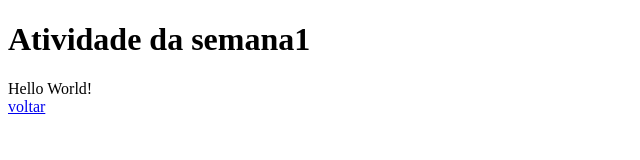
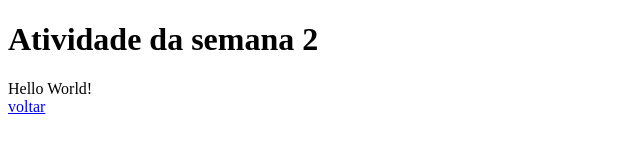
Before and after one commit to Victor0504/laboratorionoite, a plain HTML site: page semana2.html in a window 1280 px wide. Shown: the full height of the page, 0-640 px from the left. Drawn offline with Linux system fonts and the light colour scheme.

Commit message:
Update semana2.html

```diff
--- a/semana2.html
+++ b/semana2.html
@@ -8,7 +8,7 @@
 </head>
 
 <body>
-    <h1>Atividade da semana1</h1>
+    <h1>Atividade da semana 2</h1>
     <Script type="text/javascript">
         document.write("Hello World!");
     </Script><br>
```
